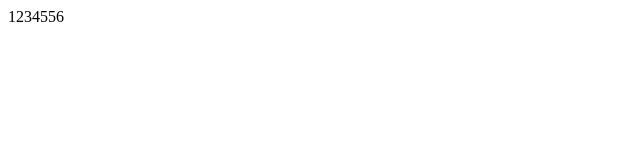
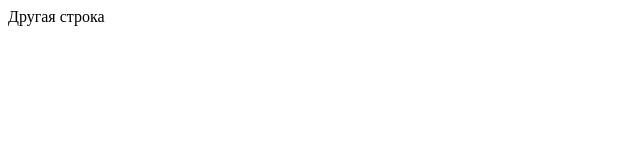
Before and after one commit to vorchilova/lost-time, a plain HTML site: page index.html in a window 1280 px wide. Shown: the full height of the page, 0-640 px from the left. Drawn offline with Linux system fonts and the light colour scheme.

Commit message:
Update index.html

```diff
--- a/index.html
+++ b/index.html
@@ -5,6 +5,6 @@
   <title>Document</title>
 </head>
 <body>
-  1234556
+  Другая строка
 </body>
 </html>
```
